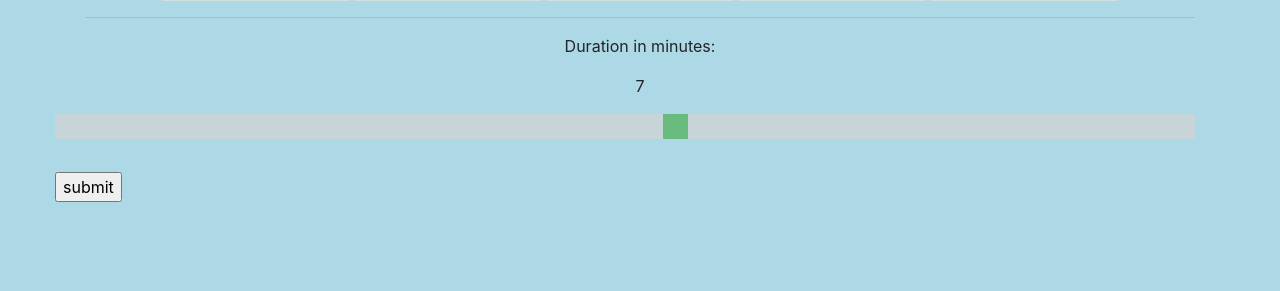
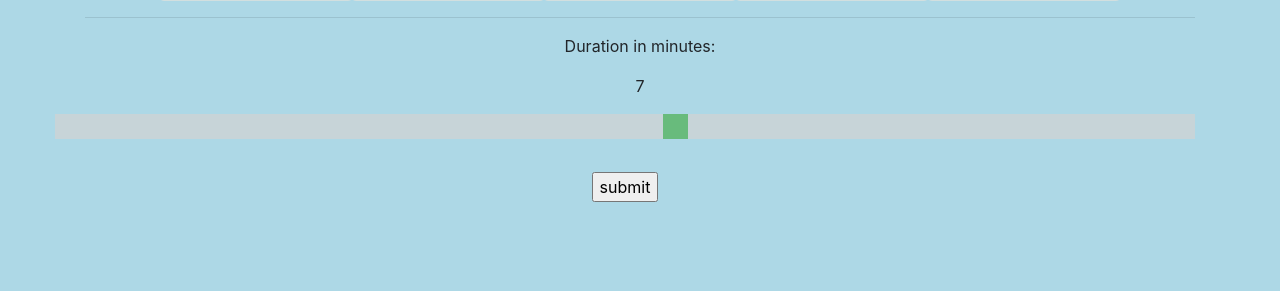
Before and after one commit to TeneCort/simpleInterface, a PHP site: page / in a window 1280 px wide. Shown: the part 509-800 px from the top of the page. Run offline with PHP 8.4, Linux system fonts and the light colour scheme.

Commit message:
forgot something...

```diff
--- a/index.php
+++ b/index.php
@@ -63,7 +63,7 @@ $modules = [
 
 			<hr></hr>
 
-			<div class="row">
+			<div class="d-flex justify-content-center row">
 				<input type="submit" value = "submit">
 			</div>
 
```
